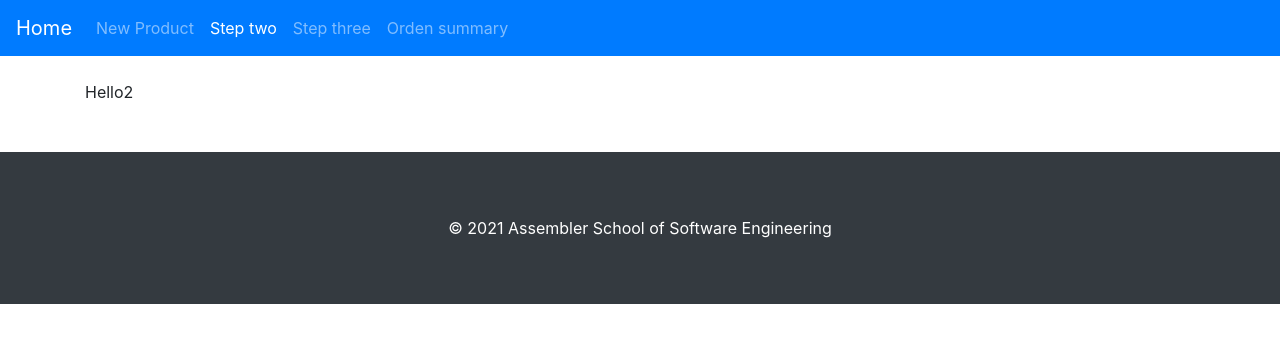
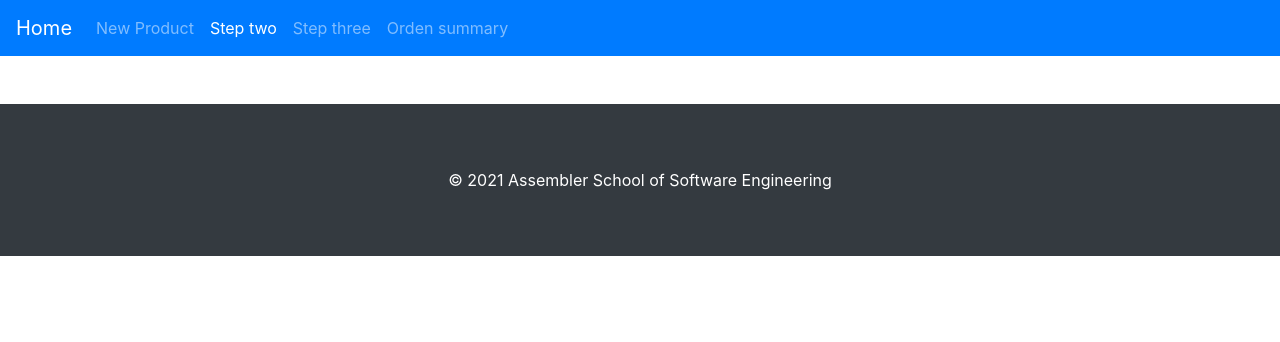
Before and after one commit to assembler-institute/react-shopping-cart-context, a React (Create React App) app: page /checkout/step-2 in a window 1280 px wide. Shown: the top 342 px of the page. Built offline with nearby package versions, Linux system fonts and the light colour scheme.

Commit message:
init second page

```diff
--- /dev/null
+++ b/src/components/StepTwoForm/StepTwoForm.js
@@ -0,0 +1,7 @@
+function StepTwoForm(){
+    return(
+        <>
+
+        </>
+    )
+}export default StepTwoForm
--- /dev/null
+++ b/src/components/StepTwoForm/index.js
@@ -0,0 +1 @@
+export {default} from "./StepTwoForm"
--- a/src/pages/CheckoutStepTwo/CheckoutStepTwo.js
+++ b/src/pages/CheckoutStepTwo/CheckoutStepTwo.js
@@ -1,11 +1,12 @@
 import React from "react";
+import StepTwoForm from "../../components/StepTwoForm";
 import withLayout from "../../hoc/withLayout";
 
 
 function CheckoutStepTwo() {
     return (
         <div>
-            Hello2
+    <StepTwoForm/>
         </div>
     )
 }
```
Also changed, not shown: src/components/StepTwoForm/Schema.js (added).
